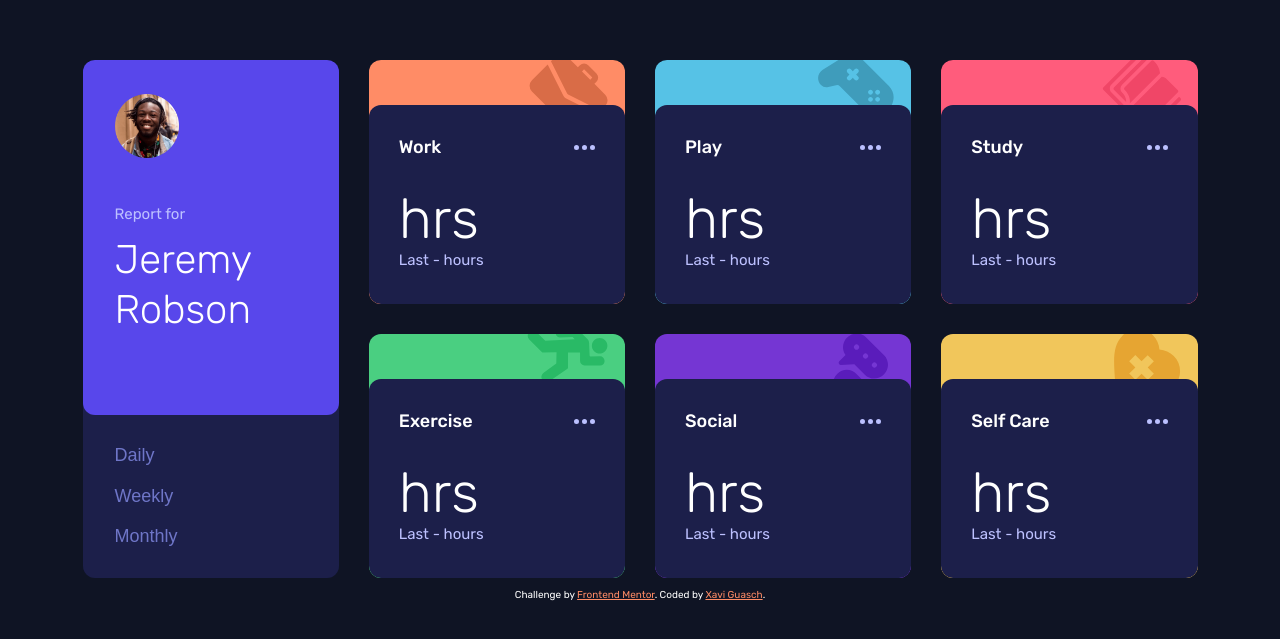
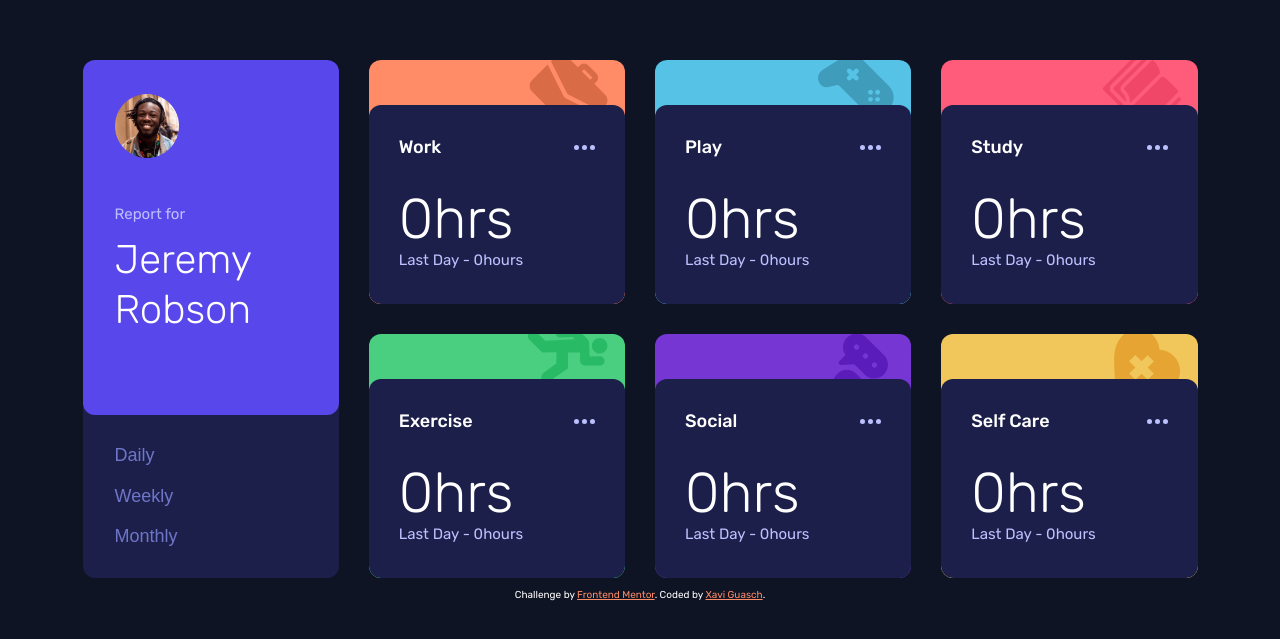
Before and after one commit to xaviguasch/time-tracking-dashboard-frontendmentor-challenge-prac, a plain HTML site: page index.html in a window 1280 px wide. Shown: the part 193-832 px from the top of the page. Drawn offline with Linux system fonts and the light colour scheme.

Commit message:
cleaned up css

```diff
--- a/index.html
+++ b/index.html
@@ -55,10 +55,10 @@
             </div>
 
             <div class="data__bottom">
-              <p class="hours xl-text"><span class="hrs" id="work-hrs"></span>hrs</p>
+              <p class="hours xl-text"><span class="hrs" id="work-hrs">0</span>hrs</p>
               <p class="previous sm-text">
-                Last <span class="timeframe" id="work-timeframe"></span> -
-                <span class="prev-hrs" id="work-prev-hrs"></span>hours
+                Last <span class="timeframe" id="work-timeframe">Day</span> -
+                <span class="prev-hrs" id="work-prev-hrs">0</span>hours
               </p>
             </div>
           </div>
@@ -80,10 +80,10 @@
             </div>
 
             <div class="data__bottom">
-              <p class="hours xl-text"><span class="hrs" id="play-hrs"></span>hrs</p>
+              <p class="hours xl-text"><span class="hrs" id="play-hrs">0</span>hrs</p>
               <p class="previous sm-text">
-                Last <span class="timeframe" id="play-timeframe"></span> -
-                <span class="prev-hrs" id="play-prev-hrs"></span>hours
+                Last <span class="timeframe" id="play-timeframe">Day</span> -
+                <span class="prev-hrs" id="play-prev-hrs">0</span>hours
               </p>
             </div>
           </div>
@@ -105,10 +105,10 @@
             </div>
 
             <div class="data__bottom">
-              <p class="hours xl-text"><span class="hrs" id="study-hrs"></span>hrs</p>
+              <p class="hours xl-text"><span class="hrs" id="study-hrs">0</span>hrs</p>
               <p class="previous sm-text">
-                Last <span class="timeframe" id="study-timeframe"></span> -
-                <span class="prev-hrs" id="study-prev-hrs"></span>hours
+                Last <span class="timeframe" id="study-timeframe">Day</span> -
+                <span class="prev-hrs" id="study-prev-hrs">0</span>hours
               </p>
             </div>
           </div>
@@ -130,10 +130,10 @@
             </div>
 
             <div class="data__bottom">
-              <p class="hours xl-text"><span class="hrs" id="exercise-hrs"></span>hrs</p>
+              <p class="hours xl-text"><span class="hrs" id="exercise-hrs">0</span>hrs</p>
               <p class="previous sm-text">
-                Last <span class="timeframe" id="exercise-timeframe"></span> -
-                <span class="prev-hrs" id="exercise-prev-hrs"></span>hours
+                Last <span class="timeframe" id="exercise-timeframe">Day</span> -
+                <span class="prev-hrs" id="exercise-prev-hrs">0</span>hours
               </p>
             </div>
           </div>
@@ -155,10 +155,10 @@
             </div>
 
             <div class="data__bottom">
-              <p class="hours xl-text"><span class="hrs" id="social-hrs"></span>hrs</p>
+              <p class="hours xl-text"><span class="hrs" id="social-hrs">0</span>hrs</p>
               <p class="previous sm-text">
-                Last <span class="timeframe" id="social-timeframe"></span> -
-                <span class="prev-hrs" id="social-prev-hrs"></span>hours
+                Last <span class="timeframe" id="social-timeframe">Day</span> -
+                <span class="prev-hrs" id="social-prev-hrs">0</span>hours
               </p>
             </div>
           </div>
@@ -180,10 +180,10 @@
             </div>
 
             <div class="data__bottom">
-              <p class="hours xl-text"><span class="hrs" id="selfcare-hrs"></span>hrs</p>
+              <p class="hours xl-text"><span class="hrs" id="selfcare-hrs">0</span>hrs</p>
               <p class="previous sm-text">
-                Last <span class="timeframe" id="selfcare-timeframe"></span> -
-                <span class="prev-hrs" id="selfcare-prev-hrs"></span>hours
+                Last <span class="timeframe" id="selfcare-timeframe">Day</span> -
+                <span class="prev-hrs" id="selfcare-prev-hrs">0</span>hours
               </p>
             </div>
           </div>
--- a/style.css
+++ b/style.css
@@ -154,11 +154,9 @@ ul {
   background: none;
   border: none;
   color: var(--clr-desaturated-blue);
+  cursor: pointer;
   font-size: var(--fs-18);
-
   padding-bottom: 0.25em;
-
-  cursor: pointer;
 }
 
 .btn:hover,
@@ -184,14 +182,13 @@ ul {
 
 /* Main grid */
 .dashboard-grid {
+  margin: 0 auto;
+  max-width: 400px;
+  /* Grid */
   display: grid;
   grid-template-columns: 1fr;
   grid-template-rows: auto;
   row-gap: 1.5em;
-
-  max-width: 400px;
-
-  margin: 0 auto;
 }
 
 /* Cards */
@@ -200,14 +197,11 @@ ul {
   border-radius: 0.75em;
 }
 
-.card--user {
-}
-
 .cu--upper {
   background-color: var(--clr-blue);
   border-radius: 0.75em;
   padding: 2.125em 2em;
-
+  /* Flex */
   display: flex;
   justify-content: flex-start;
   align-items: center;
@@ -215,8 +209,8 @@ ul {
 }
 
 .info__value {
+  line-height: 1;
   margin-top: 0.15em;
-  line-height: 1;
 }
 
 .avatar {
@@ -228,6 +222,7 @@ ul {
 }
 
 .list {
+  /* Flex */
   display: flex;
   justify-content: space-evenly;
   align-items: center;
@@ -235,13 +230,10 @@ ul {
 
 .card--stat {
   background: var(--clr-white);
+  cursor: pointer;
   height: 160px;
-
+  overflow: hidden;
   position: relative;
-
-  overflow: hidden;
-
-  cursor: pointer;
 }
 
 .card--stat:hover .cs__data,
@@ -250,16 +242,16 @@ ul {
 }
 
 .cs__data {
+  background: var(--clr-dark-blue);
+  border-radius: 0.75em;
+  height: 122px;
+  padding: 1.75em 1.5em;
+  /* Position */
   position: absolute;
   bottom: 0;
   left: 0;
   width: 100%;
-  border-radius: 0.75em;
-
-  height: 122px;
-  background: var(--clr-dark-blue);
-  padding: 1.75em 1.5em;
-
+  /* Flex */
   display: flex;
   flex-direction: column;
   justify-content: space-between;
@@ -269,7 +261,7 @@ ul {
 .data__top,
 .data__bottom {
   width: 100%;
-
+  /* Flex */
   display: flex;
   justify-content: space-between;
   align-items: center;
@@ -279,12 +271,10 @@ ul {
   background: url('./images/icon-work.svg') no-repeat top -6px right 17px;
   background-color: var(--clr-orange);
 }
-
 .cs--play {
   background: url('./images/icon-play.svg') no-repeat top -6px right 17px;
   background-color: var(--clr-soft-blue);
 }
-
 .cs--study {
   background: url('./images/icon-study.svg') no-repeat top -6px right 17px;
   background-color: var(--clr-light-red);
@@ -337,18 +327,17 @@ ul {
   /* SECTIONS */
   /* Main grid */
   .dashboard-grid {
+    max-width: 720px;
+    /* Grid */
     grid-template-areas:
       'user stat-1'
       'user stat-2'
       'stat-3 stat-4'
       'stat-5 stat-6';
-
     grid-template-columns: 1fr 1fr;
     grid-template-rows: auto;
     column-gap: 1.875em;
     row-gap: 1.875em;
-
-    max-width: 720px;
   }
 
   .card--user {
@@ -357,9 +346,8 @@ ul {
 
   .cu--upper {
     padding: 2.125em 2em 5em;
-
+    /* Flex */
     flex-direction: column;
-
     justify-content: flex-start;
     align-items: flex-start;
     gap: 2.6875em;
@@ -374,6 +362,7 @@ ul {
   }
 
   .list {
+    /* Flex */
     flex-direction: column;
     justify-content: flex-start;
     align-items: flex-start;
@@ -386,11 +375,11 @@ ul {
 
   .cs__data {
     height: 199px;
-
     padding: 1.8125em 1.875em;
   }
 
   .data__bottom {
+    /* Flex */
     flex-direction: column;
     justify-content: flex-start;
     align-items: flex-start;
@@ -407,16 +396,15 @@ ul {
   /* SECTIONS */
   /* Main grid */
   .dashboard-grid {
+    max-width: 1115px;
+    /* Grid */
     grid-template-areas:
       'user stat-1 stat-2 stat-3'
       'user stat-4 stat-5 stat-6';
-
     grid-template-columns: 1fr 1fr 1fr 1fr;
     grid-template-rows: auto;
     column-gap: 1.875em;
     row-gap: 1.875em;
-
-    max-width: 1115px;
   }
 }
 
```
